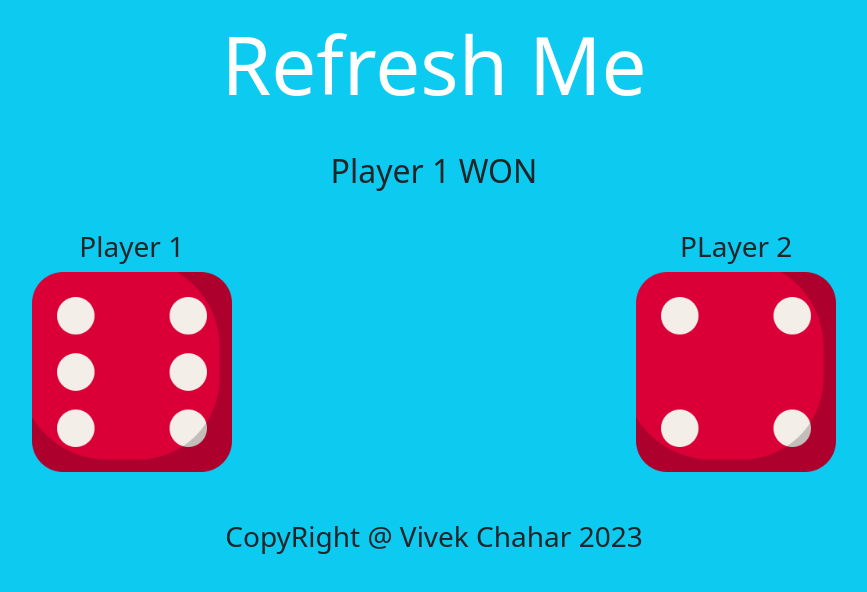
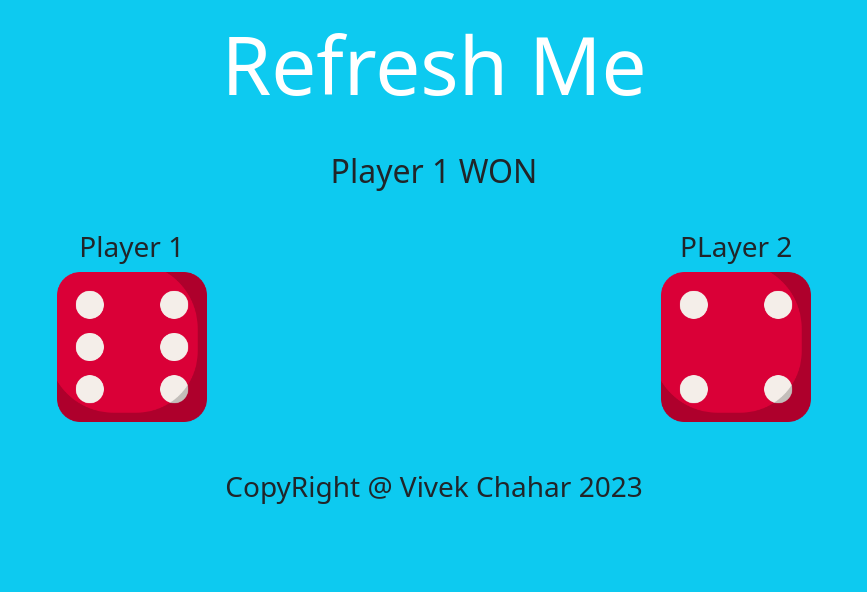
Before and after one commit to VivekChahar1960/Dice-game, a plain HTML site: page index.html in a window 1280 px wide. Shown: the whole page, without its empty margins (206-1073 px from the left). Drawn offline with nearby package versions, Linux system fonts and the light colour scheme.

Commit message:
Update index.html images size

```diff
--- a/index.html
+++ b/index.html
@@ -23,11 +23,11 @@
         <div class="row justify-content-evenly">
             <div class="col-md-5 text-center pt-3">
                 <h3 >Player 1</h3>
-                <img class ="img-fluid" src="dice 6.png" alt="dice image" width="200px">
+                <img class ="img-fluid" src="dice 6.png" alt="dice image" width="150px">
             </div>
             <div class="col-md-5 text-center pt-3">
                 <h3>PLayer 2</h3>
-                <img class ="img-fluid" src="dice 6.png" alt="dice image" width="200px">
+                <img class ="img-fluid" src="dice 6.png" alt="dice image" width="150px">
             </div>
         </div>
     </div>
```
